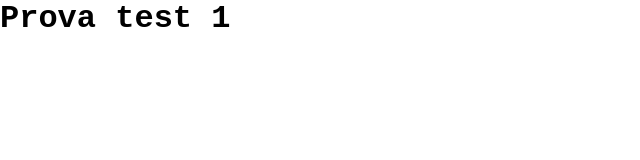
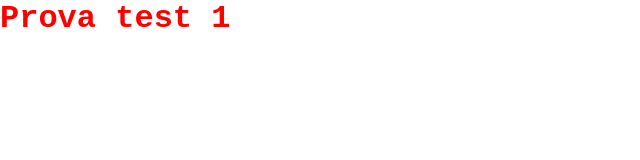
Before and after one commit to Limson91/html-css-provagit, a plain HTML site: page index.html in a window 1280 px wide. Shown: the whole page, without its empty margins (0-640 px from the left). Drawn offline with Linux system fonts and the light colour scheme.

Commit message:
added second commit

```diff
--- a/index.html
+++ b/index.html
@@ -7,6 +7,6 @@
     <title>ProvaGit</title>
 </head>
 <body>
-    <h1>Prova test 1</h1>
+    <h1 class="title">Prova test 1</h1>
 </body>
 </html>
```
